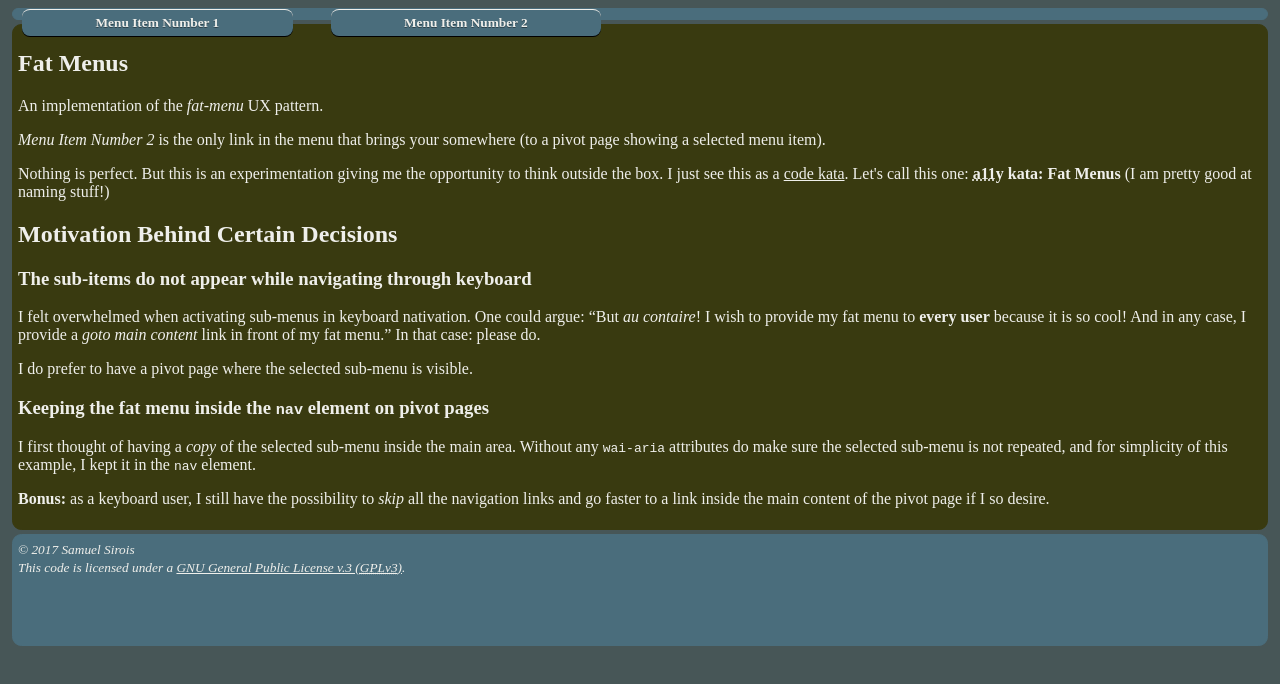
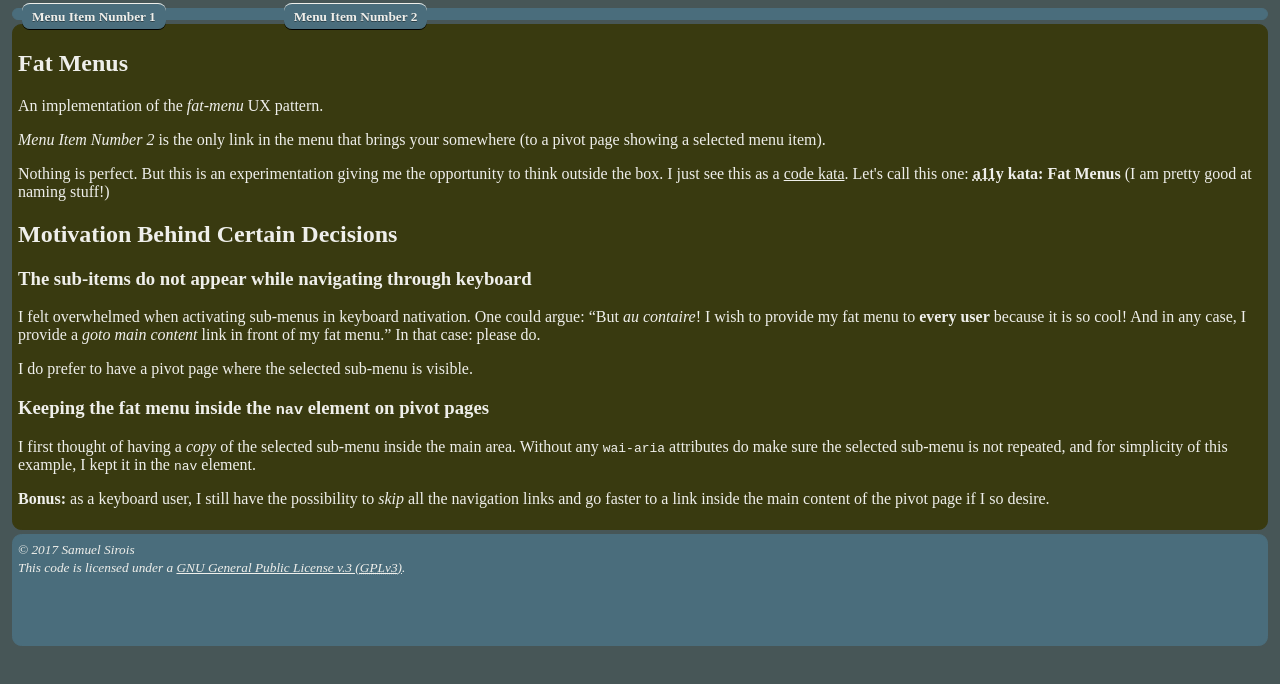
Before and after one commit to ssirois/a11ypatterns-fat-menu, a plain HTML site: page index.html in a window 1280 px wide. Drawn offline with Linux system fonts and the light colour scheme; a script that the page names is missing.

Commit message:
Add focus effect
Issue: why does the active menu item is lower than expected?

```diff
--- a/fat-menu.css
+++ b/fat-menu.css
@@ -12,24 +12,27 @@
 }
 
 .fat-menu-item {
+  font-size: smaller;
+}
+.fat-menu-item > a,
+.fat-menu-item.selected {
   background: #4a6d7c;
   border-top: 1px solid #efefeb;
   border-radius: 8px;
   box-shadow: rgba(0,0,0,1) 0 1px 0;
-  font-size: smaller;
   padding: 5px 10px;
   text-align: center;
+  text-decoration: none;
   text-shadow: rgba(0,0,0,.4) 0 1px 0;
 }
-.fat-menu-item > a {
-  text-decoration: none;
-}
-.fat-menu-item:hover {
+.fat-menu-item > a:hover,
+.fat-menu-item > a:focus,
+.fat-menu-item.selected {
   border-top-color: #28597a;
   background: #28597a;
   color: #ccc;
 }
-.fat-menu-item:active {
+.fat-menu-item > a:active {
   border-top-color: #1b435e;
   background: #1b435e;
 }
@@ -46,10 +49,10 @@
   margin: 0 4px;
   position: absolute;
   top: 0;
-  width: 20%;
+  width: 15em;
 }
 .fat-menu-item:nth-of-type(2) {
-  left: 25%;
+  left: 20em;
 }
 
 .fat-menu-sub-item {
```
